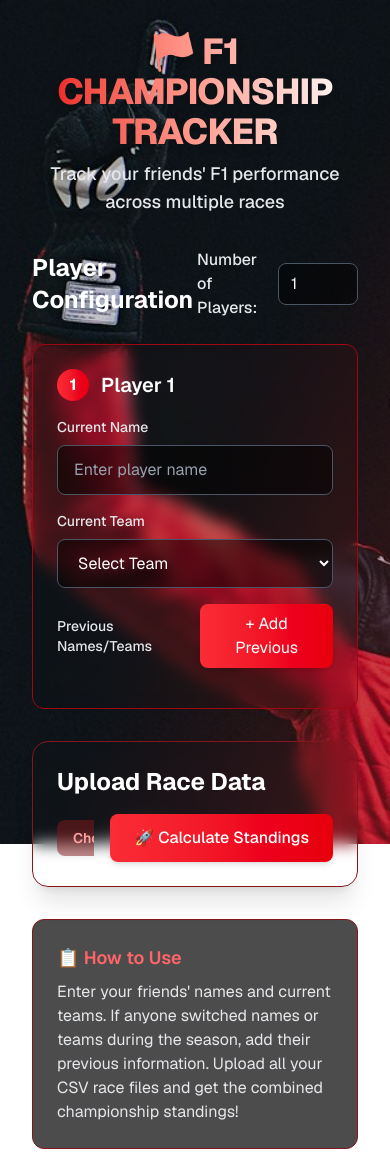
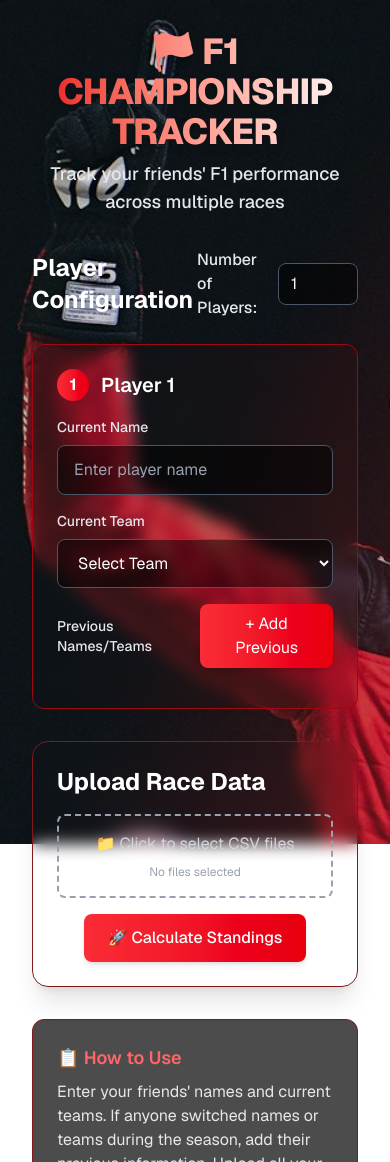
Before and after one commit to Kaustubh-sandy/f1_game_site, a Next.js app: page / in a window 390 px wide. Shown: the top 1162 px of the page. Built offline with nearby package versions, Linux system fonts and the light colour scheme.

Commit message:
mobile upload fixed

```diff
--- a/src/app/page.tsx
+++ b/src/app/page.tsx
@@ -47,6 +47,7 @@ type PodiumEntry = {
 
 export default function HomePage() {
   const [numPlayers, setNumPlayers] = useState(1);
+  const [numPlayersInput, setNumPlayersInput] = useState('1');
   const [players, setPlayers] = useState<Player[]>([{ currentName: '', currentTeam: '', aliases: [] }]);
   const [standings, setStandings] = useState<StandingEntry[]>([]);
   const [csvFiles, setCsvFiles] = useState<FileList | null>(null);
@@ -59,7 +60,18 @@ export default function HomePage() {
 
   // Handle number of players change
   const handleNumPlayersChange = (e: React.ChangeEvent<HTMLInputElement>) => {
-    const n = Math.max(1, parseInt(e.target.value) || 1);
+    const value = e.target.value;
+    setNumPlayersInput(value); // Always update the input value
+
+    // Allow empty input for better UX
+    if (value === '') {
+      return;
+    }
+
+    const n = parseInt(value);
+
+    // Only update players if it's a valid number
+    if (!isNaN(n) && n >= 1) {
       setNumPlayers(n);
       setPlayers((prev) => {
         const arr = [...prev];
@@ -67,6 +79,19 @@ export default function HomePage() {
         while (arr.length > n) arr.pop();
         return arr;
       });
+    }
+  };
+
+  // Handle blur to ensure valid value
+  const handleNumPlayersBlur = (e: React.FocusEvent<HTMLInputElement>) => {
+    const value = e.target.value;
+    const n = parseInt(value);
+
+    // If invalid or empty, set to minimum
+    if (isNaN(n) || n < 1 || value === '') {
+      setNumPlayers(1);
+      setNumPlayersInput('1');
+    }
   };
 
   // Handle player info change
@@ -109,11 +134,31 @@ export default function HomePage() {
 
   // Handle file input
   const handleFileChange = (e: React.ChangeEvent<HTMLInputElement>) => {
+    console.log('File input changed:', e.target.files);
+    if (e.target.files && e.target.files.length > 0) {
+      console.log('Files selected:', e.target.files.length);
+      for (let i = 0; i < e.target.files.length; i++) {
+        console.log('File', i, ':', e.target.files[i].name, e.target.files[i].size, 'bytes');
+      }
+    } else {
+      console.log("No file selected or input cancelled");
+    }
     setCsvFiles(e.target.files);
+  };
+
+  // Manual trigger for mobile devices
+  const triggerFileInput = () => {
+    const fileInput = document.getElementById('file-upload') as HTMLInputElement;
+    if (fileInput) {
+      fileInput.click();
+    }
   };
 
   // Upload and process
   const handleUpload = async () => {
+    console.log('Upload button clicked');
+    console.log('CSV files state:', csvFiles);
+
     // Validate if files are uploaded
     if (!csvFiles || csvFiles.length === 0) {
       alert('⚠️ Please upload CSV files first!');
@@ -154,12 +199,50 @@ export default function HomePage() {
     }
     formData.append('mapping', JSON.stringify(mapping));
 
-    const res = await fetch('http://localhost:5000/upload', {
+    try {
+      // Detect if we're on HTTPS or localhost for proper URL selection
+      const isLocalhost = window.location.hostname === 'localhost' || window.location.hostname === '127.0.0.1';
+      const isHttps = window.location.protocol === 'https:';
+
+      // Try the network IP first, fallback to localhost
+      const urls = isLocalhost ? [
+        'http://localhost:5000/upload',
+        'http://192.168.137.1:5000/upload'
+      ] : [
+        'http://192.168.137.1:5000/upload',
+        'http://localhost:5000/upload'
+      ];
+
+      console.log('Environment detected:', { isLocalhost, isHttps, hostname: window.location.hostname });
+
+      let res;
+      let lastError;
+
+      for (const url of urls) {
+        try {
+          console.log('Attempting to fetch from:', url);
+          res = await fetch(url, {
             method: 'POST',
             body: formData,
           });
 
+          if (res.ok) {
+            console.log('Successfully connected to:', url);
+            break;
+          }
+        } catch (err) {
+          console.log('Failed to connect to:', url, err);
+          lastError = err;
+        }
+      }
+
+      if (!res || !res.ok) {
+        throw lastError || new Error('Failed to connect to backend server');
+      }
+
       const data = await res.json();
+      console.log('Response received:', data);
+
       setStandings(data.standings || []);
       setMostWins(data.most_wins || []);
       setPodiums(data.podiums || []);
@@ -167,6 +250,11 @@ export default function HomePage() {
       setPositionsGained(data.positions_gained || []);
       setFastestLapPerRace(data.fastest_lap_per_race || []);
       setMostFastestLaps(data.most_fastest_laps || []);
+    } catch (error) {
+      console.error('Upload failed:', error);
+      const errorMessage = error instanceof Error ? error.message : 'Unknown error occurred';
+      alert(`❌ Upload failed: ${errorMessage}. Please check your connection and try again.`);
+    }
   };
 
   return (
@@ -203,8 +291,9 @@ export default function HomePage() {
                 <input
                   type="number"
                   min={1}
-                  value={numPlayers}
+                  value={numPlayersInput}
                   onChange={handleNumPlayersChange}
+                  onBlur={handleNumPlayersBlur}
                   className="w-20 px-3 py-2 border border-gray-600 rounded-lg focus:ring-2 focus:ring-red-500 focus:border-transparent bg-black/50 text-white"
                 />
               </div>
@@ -301,15 +390,32 @@ export default function HomePage() {
           {/* File Upload Card */}
           <div className="bg-transparent rounded-2xl shadow-xl p-6 mt-8 mb-8 border border-red-900 backdrop-blur-sm">
             <h2 className="text-2xl font-bold text-white mb-4">Upload Race Data</h2>
-            <div className="flex items-center space-x-4">
-              <div className="flex-1">
+            <div className="flex flex-col sm:flex-row items-center space-y-4 sm:space-y-0 sm:space-x-4">
+              <div className="flex-1 w-full">
+                <div className="w-full">
+                  <div
+                    className="border-2 border-dashed border-gray-400 rounded-lg p-4 text-center hover:border-red-400 transition-colors cursor-pointer"
+                    onClick={triggerFileInput}
+                  >
+                    <div className="text-gray-300 mb-2">
+                      📁 Click to select CSV files
+                    </div>
+                    <div className="text-xs text-gray-400">
+                      {csvFiles && csvFiles.length > 0
+                        ? `${csvFiles.length} file(s) selected`
+                        : 'No files selected'
+                      }
+                    </div>
+                  </div>
                   <input
+                    id="file-upload"
                     type="file"
                     accept=".csv"
                     onChange={handleFileChange}
-                  className="block w-full text-sm text-gray-300 file:mr-4 file:py-2 file:px-4 file:rounded-lg file:border-0 file:text-sm file:font-semibold file:bg-red-900/50 file:text-red-300 hover:file:bg-red-800/50"
+                    className="hidden"
                     multiple
                   />
+                </div>
               </div>
               <button
                 type="button"
```
Also changed, not shown: 1 other file (tests, documents, lock files or other folders). Lines whose indentation alone changed are shown as unchanged.
